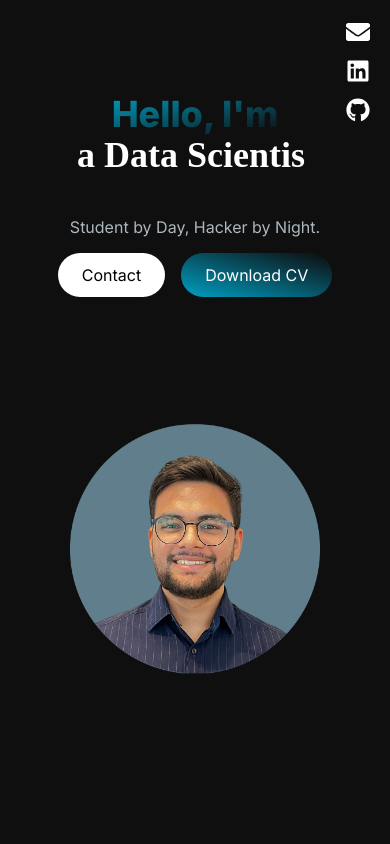
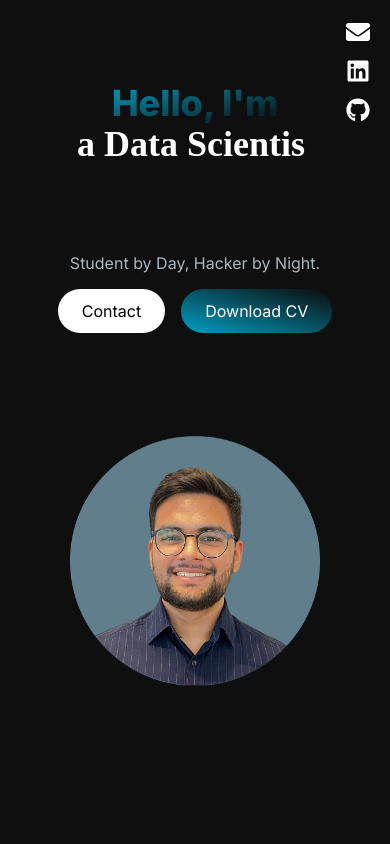
Before and after one commit to divyamb08/portfolio-final, a Next.js app: page / in a window 390 px wide. Shown: the top 844 px of the page. Built offline with nearby package versions, Linux system fonts and the light colour scheme.

Commit message:
height adjustment

```diff
--- a/src/app/components/HeroSection.jsx
+++ b/src/app/components/HeroSection.jsx
@@ -53,7 +53,7 @@
           className="col-span-8 place-self-center text-center sm:text-left justify-self-start"
         >
           <div className="">
-          <h1 className="text-white mb-4 text-4xl sm:text-3xl lg:text-7xl lg:leading-normal font-extrabold">
+          <h1 className="text-white mb-4 text-4xl sm:text-3xl lg:text-7xl lg:leading-normal font-extrabold" style={{ minHeight: '8rem' }}>
             <span className="text-transparent bg-clip-text bg-gradient-to-br from-[#009FC2] to-[#0D0A0B]">
               Hello, I&apos;m{" "}
             </span>
```
